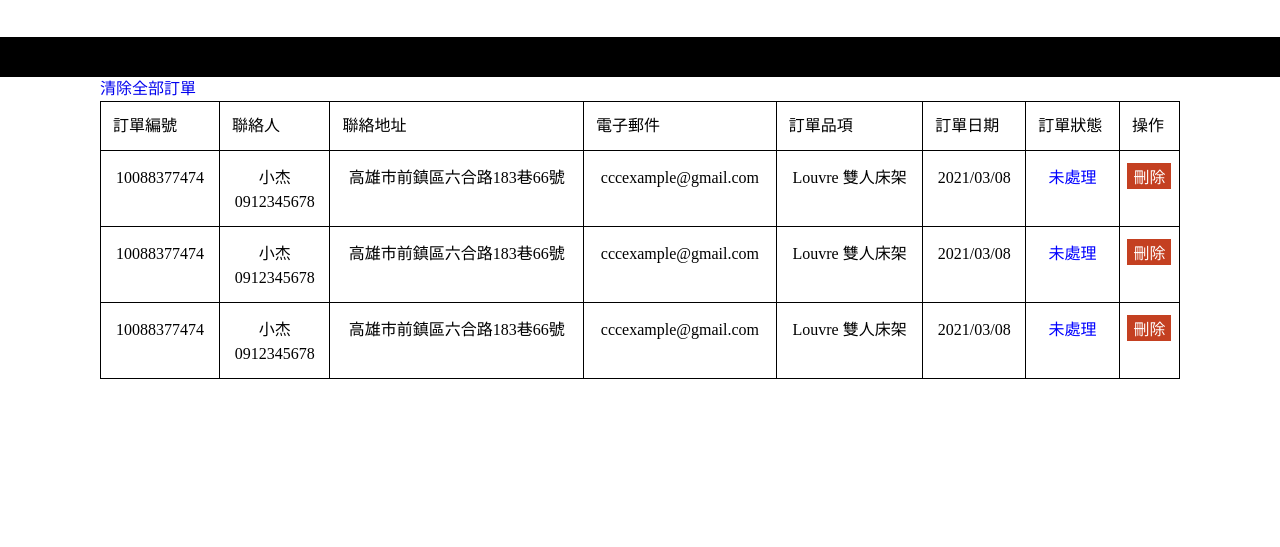
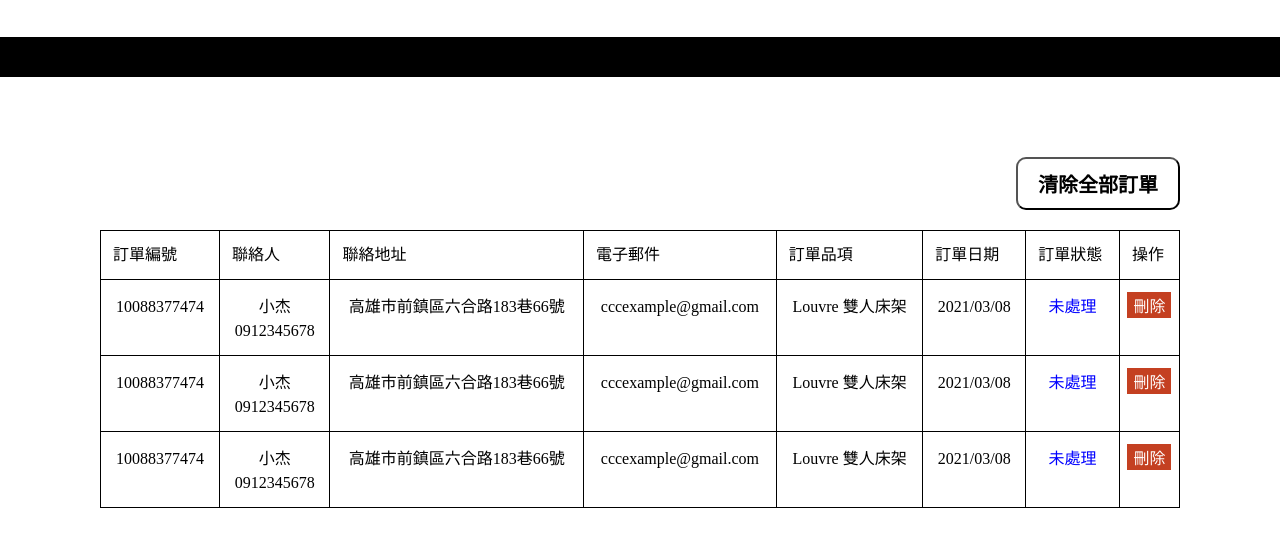
Before and after one commit to AbsintheSung/rocket_finaljs, a website built with Vite: page pages/backend.html in a window 1280 px wide. Shown: the part 79-626 px from the top of the page. Built offline with nearby package versions, Linux system fonts and the light colour scheme.

Commit message:
feat:添加按鈕樣式

```diff
--- a/assets/scss/pages/_admin.scss
+++ b/assets/scss/pages/_admin.scss
@@ -1,3 +1,7 @@
+.table-container {
+  padding-top: 60px;
+  padding-bottom: 60px;
+}
 .orderTable {
   overflow-x: scroll;
   scrollbar-width: none;
@@ -35,6 +39,16 @@
     }
   }
 }
+.deleteAllBtn {
+  font-size: 20px;
+  font-weight: bold;
+  padding: 10px 20px;
+  background-color: transparent;
+  border-radius: 10px;
+  margin: 20px 0px;
+  display: block;
+  margin-left: auto;
+}
 .orderStatus {
   border: none;
   background-color: transparent;
--- a/pages/backend.html
+++ b/pages/backend.html
@@ -27,7 +27,7 @@
   </header>
   <main class="container-fluid">
     <section class="container table-container">
-      <a href="#" class="deleteAllBtn">清除全部訂單</a>
+      <button class="deleteAllBtn">清除全部訂單</button>
       <div class="orderTable">
         <table class="admin-table">
           <thead>
```
